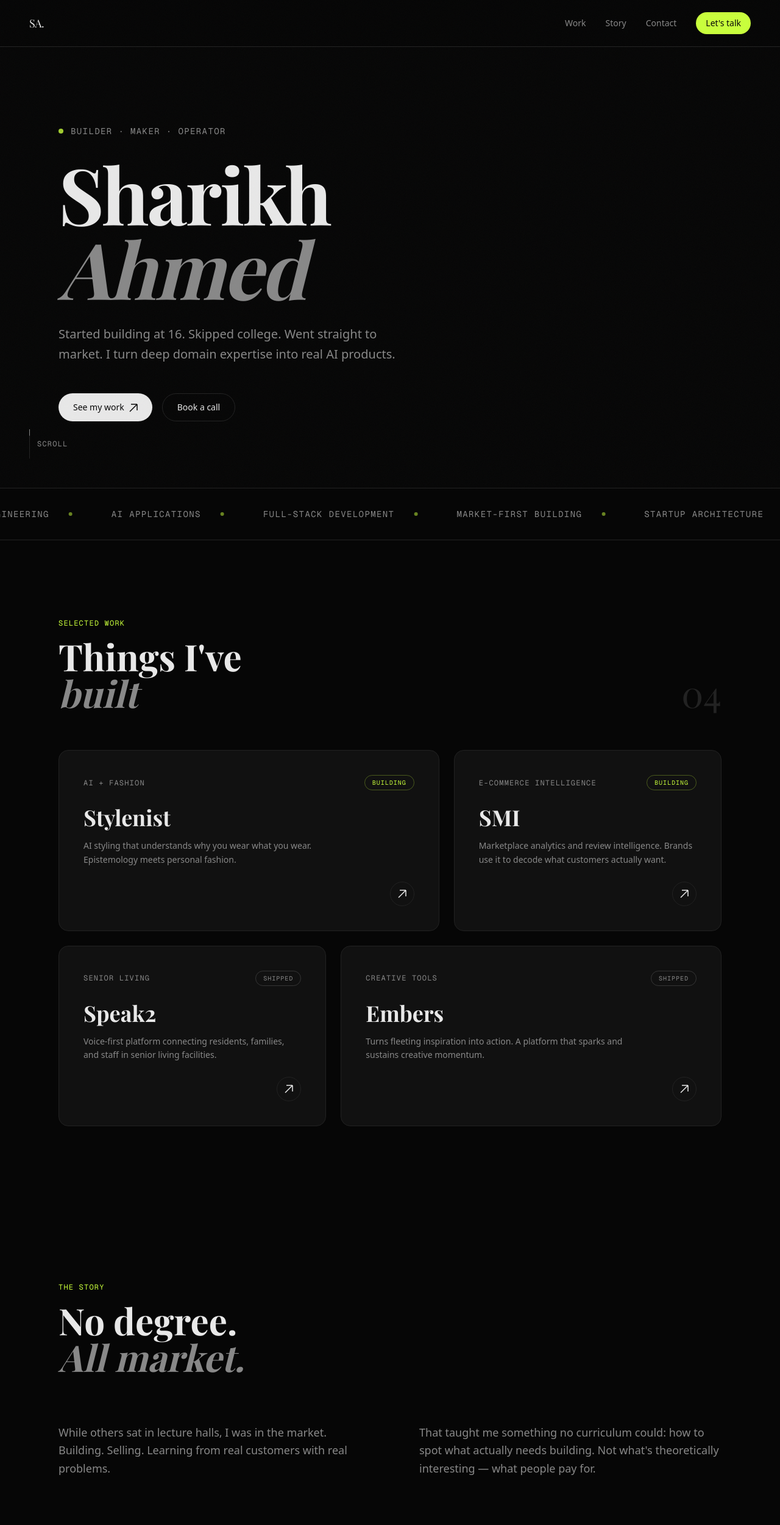
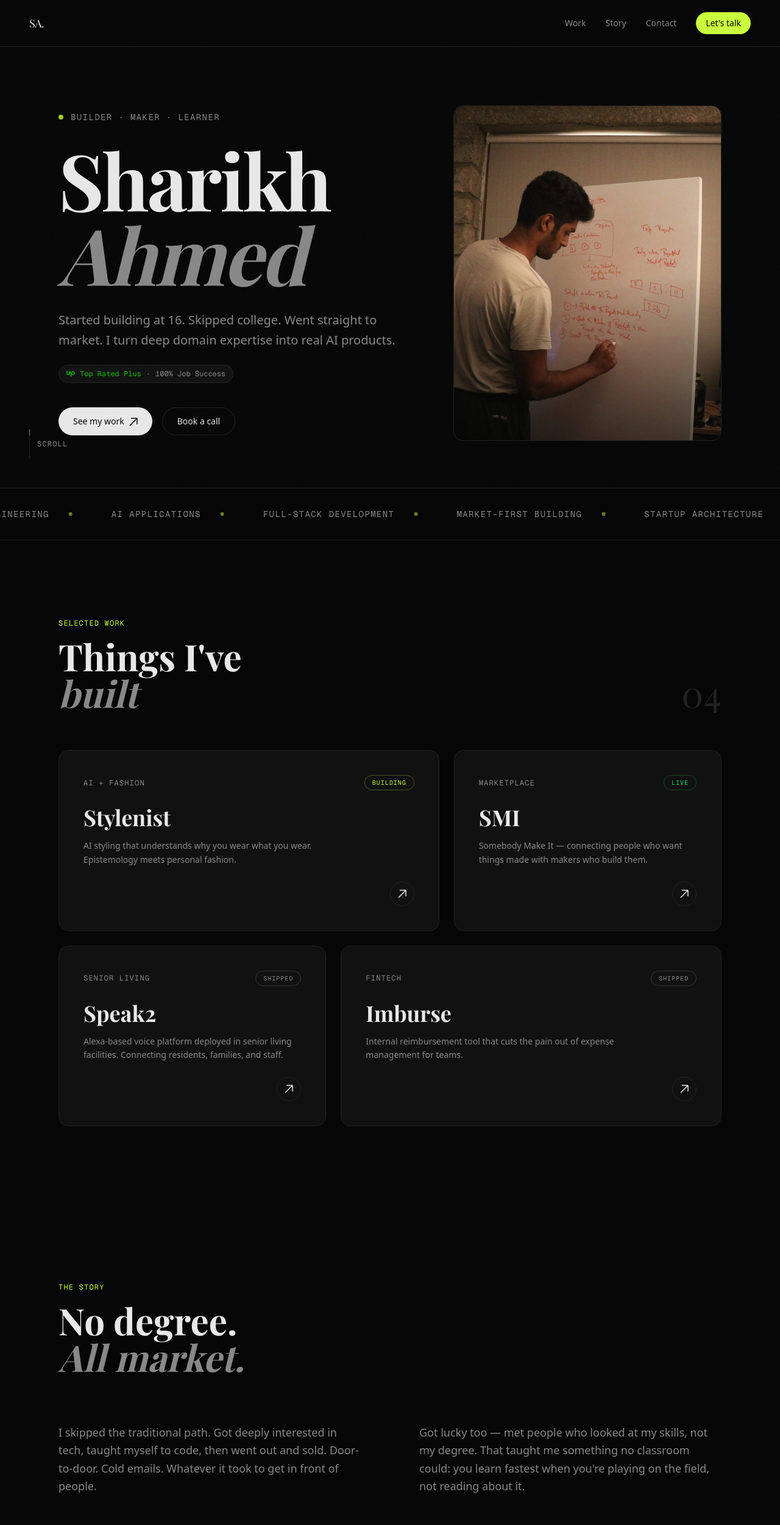
Before and after one commit to sharikhBat/sharikh-site, a Next.js app: page / in a window 1280 px wide. Shown: the top 2501 px of the page at 61% size. Built offline with nearby package versions, Linux system fonts and the light colour scheme.

Commit message:
Add real content, image, Upwork badge, Calendly, real links

```diff
--- a/src/components/Contact.tsx
+++ b/src/components/Contact.tsx
@@ -25,7 +25,9 @@ export function Contact() {
 
           <div className="flex flex-col sm:flex-row items-center justify-center gap-3 md:gap-4">
             <a
-              href="#"
+              href="https://calendly.com/sharikhahmed"
+              target="_blank"
+              rel="noopener noreferrer"
               className="w-full sm:w-auto inline-flex items-center justify-center gap-2 px-8 py-4 bg-accent text-background rounded-full text-sm font-medium hover:bg-accent/90 transition-colors"
             >
               Book a call
--- a/src/components/Footer.tsx
+++ b/src/components/Footer.tsx
@@ -10,22 +10,28 @@ export function Footer() {
 
         <div className="flex items-center gap-6">
           <a
-            href="#"
+            href="https://github.com/sharikhBat"
+            target="_blank"
+            rel="noopener noreferrer"
             className="text-sm text-muted hover:text-foreground transition-colors"
           >
-            Twitter / X
+            GitHub
           </a>
           <a
-            href="#"
+            href="https://www.linkedin.com/in/sharikhahmed/"
+            target="_blank"
+            rel="noopener noreferrer"
             className="text-sm text-muted hover:text-foreground transition-colors"
           >
             LinkedIn
           </a>
           <a
-            href="#"
+            href="https://www.upwork.com/freelancers/~01bb556a1c4505523e?viewMode=1"
+            target="_blank"
+            rel="noopener noreferrer"
             className="text-sm text-muted hover:text-foreground transition-colors"
           >
-            GitHub
+            Upwork
           </a>
         </div>
       </div>
--- a/src/components/Hero.tsx
+++ b/src/components/Hero.tsx
@@ -1,11 +1,13 @@
 "use client";
 
 import { motion } from "framer-motion";
+import Image from "next/image";
 
 export function Hero() {
   return (
     <section className="min-h-[85vh] md:min-h-screen flex flex-col justify-center px-6 md:px-12 lg:px-24 pt-24">
-      <div className="max-w-6xl">
+      <div className="max-w-6xl w-full flex flex-col md:flex-row md:items-center md:justify-between gap-12 md:gap-16">
+        <div className="flex-1">
           <motion.div
             initial={{ opacity: 0 }}
             animate={{ opacity: 1 }}
@@ -14,7 +16,7 @@ export function Hero() {
           >
             <div className="w-2 h-2 rounded-full bg-accent animate-pulse" />
             <span className="text-xs md:text-sm font-mono text-muted tracking-widest uppercase">
-            Builder &middot; Maker &middot; Operator
+              Builder &middot; Maker &middot; Learner
             </span>
           </motion.div>
 
@@ -32,12 +34,49 @@ export function Hero() {
           <motion.p
             initial={{ opacity: 0, y: 30 }}
             animate={{ opacity: 1, y: 0 }}
-          transition={{ duration: 0.8, delay: 0.8, ease: [0.22, 1, 0.36, 1] }}
-          className="text-base md:text-xl text-muted max-w-xl leading-relaxed mb-8 md:mb-12"
+            transition={{
+              duration: 0.8,
+              delay: 0.8,
+              ease: [0.22, 1, 0.36, 1],
+            }}
+            className="text-base md:text-xl text-muted max-w-xl leading-relaxed mb-4 md:mb-6"
           >
-          Started building at 16. Skipped college. Went straight to market.
-          I turn deep domain expertise into real AI products.
+            Started building at 16. Skipped college. Went straight to market. I
+            turn deep domain expertise into real AI products.
           </motion.p>
+
+          {/* Upwork badge */}
+          <motion.div
+            initial={{ opacity: 0 }}
+            animate={{ opacity: 1 }}
+            transition={{ duration: 0.6, delay: 1 }}
+            className="flex items-center gap-3 mb-8 md:mb-10"
+          >
+            <a
+              href="https://www.upwork.com/freelancers/~01bb556a1c4505523e?viewMode=1"
+              target="_blank"
+              rel="noopener noreferrer"
+              className="inline-flex items-center gap-2 px-3 py-1.5 rounded-full border border-border bg-surface hover:border-[#333] transition-colors text-xs font-mono"
+            >
+              <svg
+                width="14"
+                height="14"
+                viewBox="0 0 24 24"
+                fill="none"
+                className="text-[#14a800]"
+              >
+                <path
+                  d="M18.561 13.158c-1.102 0-2.135-.467-3.074-1.227l.228-1.076.008-.042c.207-1.143.849-3.06 2.839-3.06 1.492 0 2.703 1.212 2.703 2.703-.001 1.489-1.212 2.702-2.704 2.702zm0-8.14c-2.539 0-4.51 1.649-5.31 4.366-1.22-1.834-2.148-4.036-2.687-5.892H7.828v7.112c-.004 1.406-1.141 2.546-2.547 2.548-1.405-.002-2.543-1.143-2.545-2.548V3.492H0v7.112c0 2.914 2.37 5.303 5.281 5.303 2.913 0 5.283-2.389 5.283-5.303v-1.19c.529 1.107 1.182 2.229 1.974 3.221l-1.673 7.873h2.797l1.213-5.71c1.063.679 2.285 1.109 3.686 1.109 3 0 5.439-2.452 5.439-5.45 0-3-2.439-5.439-5.439-5.439z"
+                  fill="currentColor"
+                />
+              </svg>
+              <span className="text-[#14a800] font-medium">
+                Top Rated Plus
+              </span>
+              <span className="text-muted">&middot;</span>
+              <span className="text-muted">100% Job Success</span>
+            </a>
+          </motion.div>
 
           <motion.div
             initial={{ opacity: 0 }}
@@ -65,11 +104,34 @@ export function Hero() {
               </svg>
             </a>
             <a
-            href="#contact"
+              href="https://calendly.com/sharikhahmed"
+              target="_blank"
+              rel="noopener noreferrer"
               className="inline-flex items-center justify-center gap-2 px-6 py-3 border border-border text-foreground rounded-full text-sm hover:border-muted transition-colors"
             >
               Book a call
             </a>
+          </motion.div>
+        </div>
+
+        {/* Profile image */}
+        <motion.div
+          initial={{ opacity: 0, scale: 0.95 }}
+          animate={{ opacity: 1, scale: 1 }}
+          transition={{ duration: 1, delay: 0.6, ease: [0.22, 1, 0.36, 1] }}
+          className="flex-shrink-0 w-full md:w-[380px] lg:w-[440px]"
+        >
+          <div className="relative aspect-[3/2] md:aspect-[4/5] rounded-2xl overflow-hidden border border-border">
+            <Image
+              src="/sharikh.jpg"
+              alt="Sharikh Ahmed at a whiteboard"
+              fill
+              sizes="(max-width: 768px) 100vw, 440px"
+              className="object-cover object-center"
+              priority
+            />
+            <div className="absolute inset-0 bg-gradient-to-t from-background/60 via-transparent to-transparent" />
+          </div>
         </motion.div>
       </div>
 
--- a/src/components/Story.tsx
+++ b/src/components/Story.tsx
@@ -3,9 +3,21 @@
 import { AnimatedSection, AnimatedText } from "./AnimatedSection";
 
 const milestones = [
-  { age: "16", label: "Landed my first clients. No degree, no connections. Cold outreach and grit." },
-  { age: "17", label: "First real job. Learned more in 6 months than most learn in 4 years of school." },
-  { age: "Now", label: "Building startups. Shipping products. Turning market expertise into tech." },
+  {
+    age: "16",
+    label:
+      "Got obsessed with tech. Taught myself to build websites. Went door-to-door, cold emailed, sold hard. Landed my first clients.",
+  },
+  {
+    age: "17",
+    label:
+      "Wanted to learn faster. Applied everywhere — same hustle, same selling mode. Landed my first job. Naive, but always playing on the field where real lessons happen.",
+  },
+  {
+    age: "21",
+    label:
+      "Four years in. Built real products, shipped real code, worked with real users. Now building startups and creating products of my own.",
+  },
 ];
 
 export function Story() {
@@ -26,13 +38,13 @@ export function Story() {
         <div className="grid grid-cols-1 md:grid-cols-2 gap-8 md:gap-24 mb-16 md:mb-20">
           <AnimatedSection delay={0.1}>
             <p className="text-muted text-base md:text-lg leading-relaxed">
-              While others sat in lecture halls, I was in the market. Building. Selling. Learning from real customers with real problems.
+              I skipped the traditional path. Got deeply interested in tech, taught myself to code, then went out and sold. Door-to-door. Cold emails. Whatever it took to get in front of people.
             </p>
           </AnimatedSection>
 
           <AnimatedSection delay={0.2}>
             <p className="text-muted text-base md:text-lg leading-relaxed">
-              That taught me something no curriculum could: how to spot what actually needs building. Not what&apos;s theoretically interesting — what people pay for.
+              Got lucky too — met people who looked at my skills, not my degree. That taught me something no classroom could: you learn fastest when you&apos;re playing on the field, not reading about it.
             </p>
           </AnimatedSection>
         </div>
@@ -73,7 +85,9 @@ export function Story() {
                   i % 2 === 0 ? "flex-row" : "flex-row-reverse"
                 }`}
               >
-                <div className={`flex-1 ${i % 2 === 0 ? "text-right pr-16" : "pl-16"}`}>
+                <div
+                  className={`flex-1 ${i % 2 === 0 ? "text-right pr-16" : "pl-16"}`}
+                >
                   <AnimatedText delay={i * 0.15 + 0.1}>
                     <span className="font-serif text-5xl md:text-6xl font-bold text-accent">
                       {milestone.age}
@@ -84,7 +98,9 @@ export function Story() {
                 {/* Dot on center line */}
                 <div className="absolute left-1/2 -translate-x-1/2 top-4 w-3 h-3 rounded-full bg-accent border-4 border-background z-10" />
 
-                <div className={`flex-1 ${i % 2 === 0 ? "pl-16" : "text-right pr-16"}`}>
+                <div
+                  className={`flex-1 ${i % 2 === 0 ? "pl-16" : "text-right pr-16"}`}
+                >
                   <p className="text-muted text-lg leading-relaxed">
                     {milestone.label}
                   </p>
--- a/src/components/Work.tsx
+++ b/src/components/Work.tsx
@@ -27,11 +27,11 @@ const projects: Project[] = [
   },
   {
     title: "SMI",
-    tag: "E-Commerce Intelligence",
+    tag: "Marketplace",
     description:
-      "Marketplace analytics and review intelligence. Brands use it to decode what customers actually want.",
-    status: "building",
-    link: "#",
+      "Somebody Make It — connecting people who want things made with makers who build them.",
+    status: "live",
+    link: "https://somebodymakeit.com/",
     colSpan: "md:col-span-5",
     accent: "#3b8fff",
   },
@@ -39,21 +39,21 @@ const projects: Project[] = [
     title: "Speak2",
     tag: "Senior Living",
     description:
-      "Voice-first platform connecting residents, families, and staff in senior living facilities.",
+      "Alexa-based voice platform deployed in senior living facilities. Connecting residents, families, and staff.",
     status: "shipped",
-    link: "#",
+    link: "https://www.speak2family.com/",
     colSpan: "md:col-span-5",
     accent: "#ff6b3b",
   },
   {
-    title: "Embers",
-    tag: "Creative Tools",
+    title: "Imburse",
+    tag: "FinTech",
     description:
-      "Turns fleeting inspiration into action. A platform that sparks and sustains creative momentum.",
+      "Internal reimbursement tool that cuts the pain out of expense management for teams.",
     status: "shipped",
-    link: "#",
+    link: "https://app.imbur.se/",
     colSpan: "md:col-span-7",
-    accent: "#ff3b8f",
+    accent: "#a855f7",
   },
 ];
 
@@ -65,6 +65,8 @@ function ProjectCard({ project, index }: { project: Project; index: number }) {
     <motion.a
       ref={ref}
       href={project.link}
+      target={project.link !== "#" ? "_blank" : undefined}
+      rel={project.link !== "#" ? "noopener noreferrer" : undefined}
       initial={{ opacity: 0, y: 50 }}
       animate={isInView ? { opacity: 1, y: 0 } : { opacity: 0, y: 50 }}
       transition={{
```
Also changed, not shown: public/sharikh.jpg (added). Lines whose indentation alone changed are shown as unchanged.
